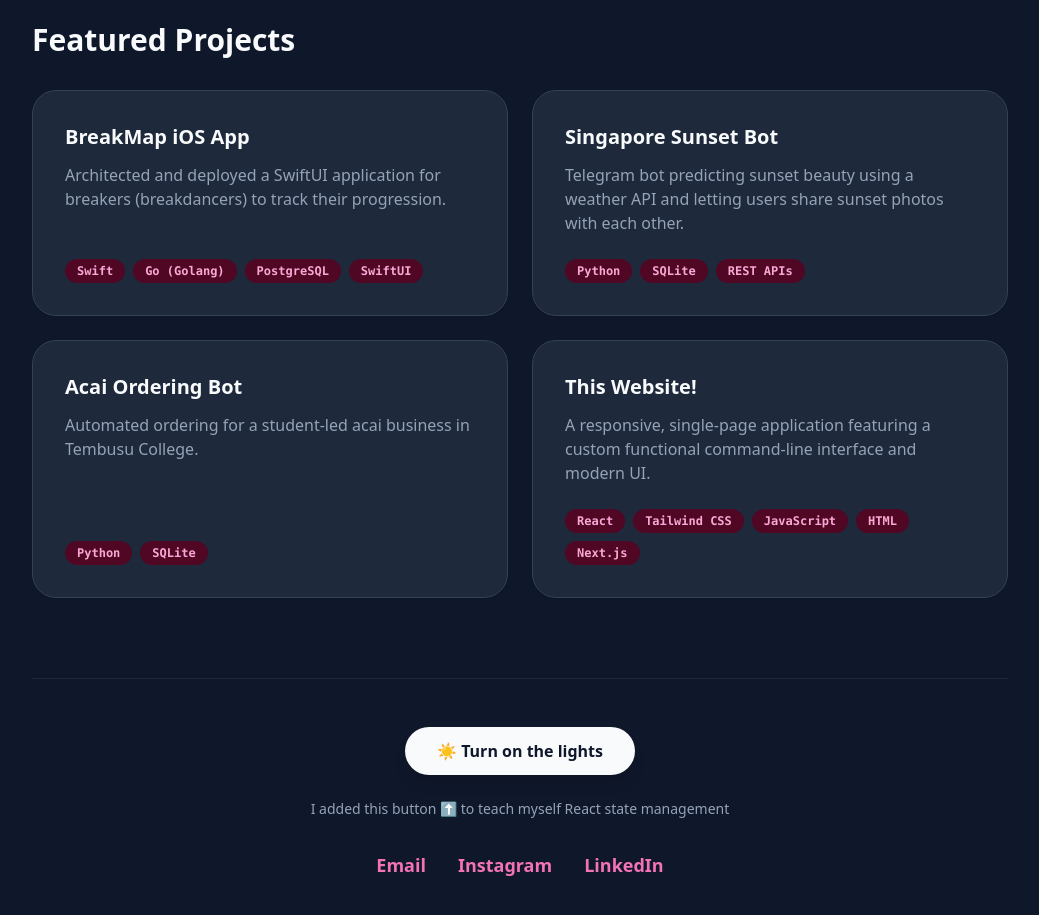
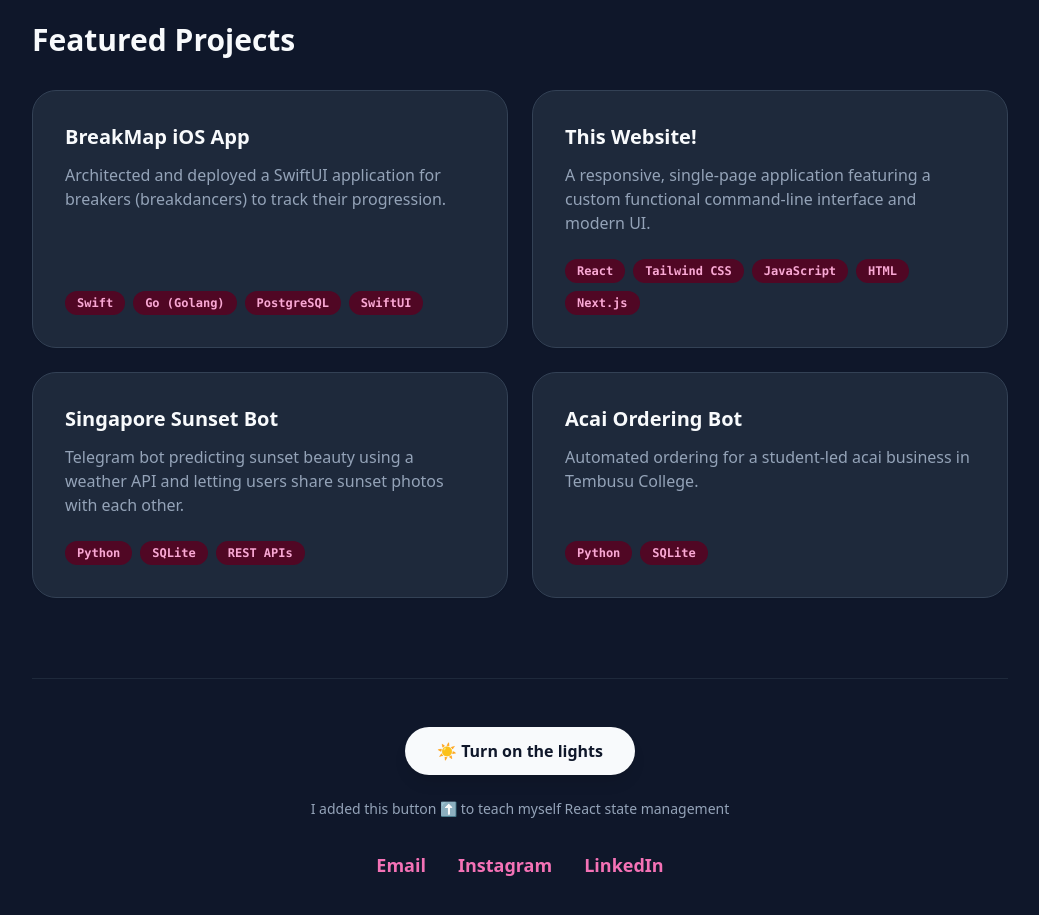
Before and after one commit to wongzhongxian/wongzhongxian.github.io, a React (Create React App) app: page / in a window 1280 px wide. Shown: the part 1980-2895 px from the top of the page, without its empty margins (120-1159 px from the left). Built offline with nearby package versions, Linux system fonts and the light colour scheme.

Commit message:
Changed order of projects

```diff
--- a/src/App.js
+++ b/src/App.js
@@ -303,6 +303,14 @@ const App = () => {
       github: "https://apps.apple.com/us/app/breakmap-b-boy-companion-app/id6759797675"
     },
     {
+      title: "This Website!",
+      description: "A responsive, single-page application featuring a custom functional command-line interface and modern UI.",
+      longDescription: "You are looking at it! 💅 I built this entire Single Page Application using React and Tailwind CSS. It features custom state management for a simulated UNIX terminal file system, dynamic dark mode routing, and conditional rendering for these beautiful project detail pages.",
+      tech: ["React", "Tailwind CSS", "JavaScript", "HTML", "Next.js"],
+      images: [],
+      github: "https://github.com/yourusername/portfolio-v1"
+    },
+    {
       title: "Singapore Sunset Bot",
       description: "Telegram bot predicting sunset beauty using a weather API and letting users share sunset photos with each other.",
       longDescription: "A Python-based Telegram bot using external weather APIs and a SQLite database. It analyzes atmospheric data to predict the quality of upcoming sunsets in Singapore. Also implements a community feature allowing users to upload and share their sunset photography, as well as rate fellow users' photos.",
@@ -317,14 +325,6 @@ const App = () => {
       tech: ["Python", "SQLite"],
       images: [acaiPic1, acaiPic2, acaiPic3, acaiPic4],
       github: "https://github.com/wongzhongxian/acai-bot"
-    },
-    {
-      title: "This Website!",
-      description: "A responsive, single-page application featuring a custom functional command-line interface and modern UI.",
-      longDescription: "You are looking at it! 💅 I built this entire Single Page Application using React and Tailwind CSS. It features custom state management for a simulated UNIX terminal file system, dynamic dark mode routing, and conditional rendering for these beautiful project detail pages.",
-      tech: ["React", "Tailwind CSS", "JavaScript", "HTML", "Next.js"],
-      images: [],
-      github: "https://github.com/yourusername/portfolio-v1"
     }
   ];
 
```
